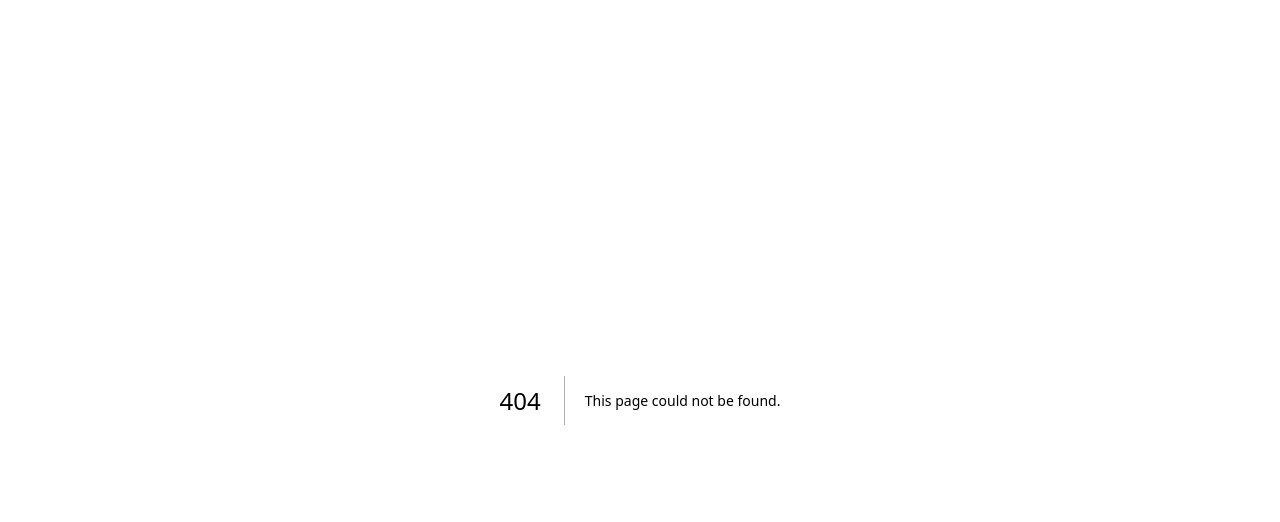
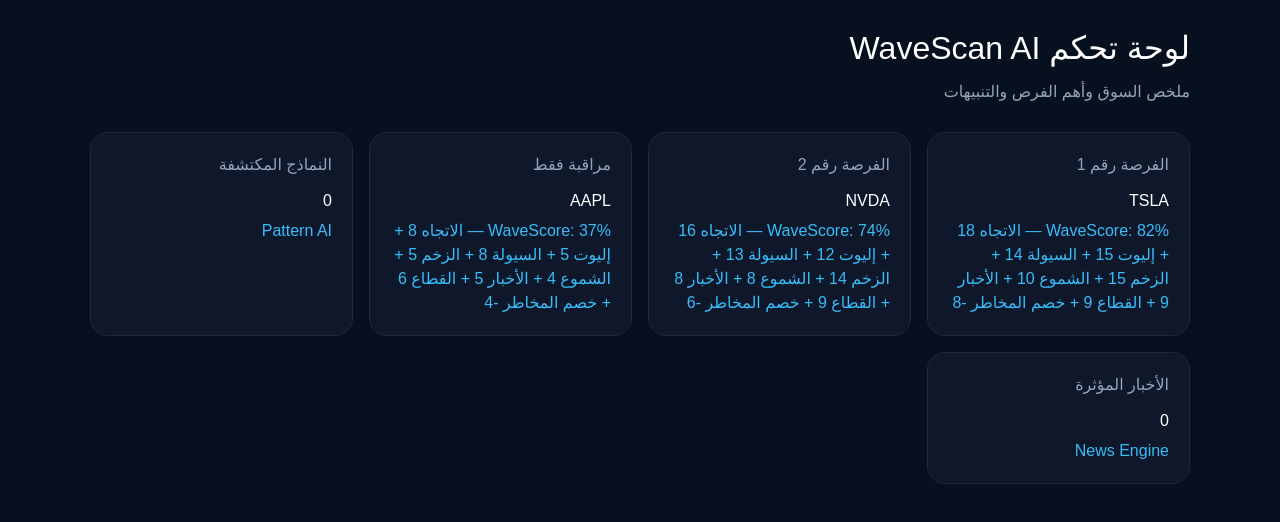
Before and after one commit to wavescan-ai/wavescan-ai, a Next.js app: page /dashboard in a window 1280 px wide. Before the commit this address had no page. Shown: the top 522 px of the page. Built offline with nearby package versions, Linux system fonts and the light colour scheme.

Commit message:
Upgrade WaveScore to eight factors

```diff
--- /dev/null
+++ b/src/app/dashboard/page.tsx
@@ -0,0 +1,81 @@
+import { rankOpportunities } from "@/lib/opportunity-engine";
+import { mockMarketData } from "@/lib/mock-market-data";
+
+export default function Dashboard() {
+  const opportunities = rankOpportunities(mockMarketData);
+
+  return (
+    <main
+      dir="rtl"
+      style={{
+        minHeight: "100vh",
+        background: "#07101f",
+        color: "white",
+        padding: "24px",
+        fontFamily: "Arial, sans-serif",
+      }}
+    >
+      <div style={{ maxWidth: "1100px", margin: "0 auto" }}>
+        <h1 style={{ fontSize: "32px", marginBottom: "8px" }}>
+          لوحة تحكم WaveScan AI
+        </h1>
+
+        <p style={{ color: "#94a3b8", marginBottom: "28px" }}>
+          ملخص السوق وأهم الفرص والتنبيهات
+        </p>
+
+        <div
+          style={{
+            display: "grid",
+            gridTemplateColumns: "repeat(auto-fit, minmax(220px, 1fr))",
+            gap: "16px",
+          }}
+        >
+        {opportunities.slice(0, 3).map((item, index) => (
+          <section
+            key={item.symbol}
+            style={{
+              background: "#0f172a",
+              border: "1px solid #1e293b",
+              borderRadius: "18px",
+              padding: "20px",
+            }}
+          >
+            <div style={{ color: "#94a3b8" }}>{item.score >= 50 ? `الفرصة رقم ${index + 1}` : "مراقبة فقط"}</div>
+            <h2 style={{ margin: "12px 0 6px" }}>{item.symbol}</h2>
+            <div style={{ color: "#38bdf8" }}>
+              WaveScore: {item.score}% — {item.reasons.join(" + ")}
+            </div>
+          </section>
+        ))}
+
+          <section
+            style={{
+              background: "#0f172a",
+              border: "1px solid #1e293b",
+              borderRadius: "18px",
+              padding: "20px",
+            }}
+          >
+            <div style={{ color: "#94a3b8" }}>النماذج المكتشفة</div>
+            <h2 style={{ margin: "12px 0 6px" }}>0</h2>
+            <div style={{ color: "#38bdf8" }}>Pattern AI</div>
+          </section>
+
+          <section
+            style={{
+              background: "#0f172a",
+              border: "1px solid #1e293b",
+              borderRadius: "18px",
+              padding: "20px",
+            }}
+          >
+            <div style={{ color: "#94a3b8" }}>الأخبار المؤثرة</div>
+            <h2 style={{ margin: "12px 0 6px" }}>0</h2>
+            <div style={{ color: "#38bdf8" }}>News Engine</div>
+          </section>
+        </div>
+      </div>
+    </main>
+  );
+}
--- /dev/null
+++ b/src/lib/mock-market-data.ts
@@ -0,0 +1,61 @@
+import type { OpportunityInput } from "./opportunity-engine";
+
+export const mockMarketData: OpportunityInput[] = [
+  {
+    symbol: "TSLA",
+  trendScore: 18,
+  elliottScore: 15,
+  liquidityScore: 14,
+  momentumScore: 15,
+  candleScore: 10,
+  newsScore: 9,
+  sectorScore: 9,
+  riskScore: 8,
+
+    priceAboveEma10: true,
+    priceAboveMa20: true,
+    priceAboveMa50: true,
+    macdBullish: true,
+    rsi: 61,
+    volumeRatio: 1.8,
+    breakout: true,
+  },
+  {
+    symbol: "NVDA",
+  trendScore: 16,
+  elliottScore: 12,
+  liquidityScore: 13,
+  momentumScore: 14,
+  candleScore: 8,
+  newsScore: 8,
+  sectorScore: 9,
+  riskScore: 6,
+
+    priceAboveEma10: true,
+    priceAboveMa20: true,
+    priceAboveMa50: false,
+    macdBullish: true,
+    rsi: 58,
+    volumeRatio: 1.6,
+    breakout: false,
+  },
+  {
+    symbol: "AAPL",
+  trendScore: 8,
+  elliottScore: 5,
+  liquidityScore: 8,
+  momentumScore: 5,
+  candleScore: 4,
+  newsScore: 5,
+  sectorScore: 6,
+  riskScore: 4,
+
+    priceAboveEma10: true,
+    priceAboveMa20: false,
+    priceAboveMa50: false,
+    macdBullish: false,
+    rsi: 47,
+    volumeRatio: 1.1,
+    breakout: false,
+  },
+];
--- /dev/null
+++ b/src/lib/opportunity-engine.ts
@@ -0,0 +1,53 @@
+export type OpportunityInput = {
+  symbol: string;
+  priceAboveEma10: boolean;
+  priceAboveMa20: boolean;
+  priceAboveMa50: boolean;
+  macdBullish: boolean;
+  rsi: number;
+  volumeRatio: number;
+  breakout: boolean;
+  trendScore: number;
+  elliottScore: number;
+  liquidityScore: number;
+  momentumScore: number;
+  candleScore: number;
+  newsScore: number;
+  sectorScore: number;
+  riskScore: number;
+};
+
+export function calculateOpportunityScore(input: OpportunityInput) {
+  const reasons: string[] = [];
+
+  const score =
+    input.trendScore +
+    input.elliottScore +
+    input.liquidityScore +
+    input.momentumScore +
+    input.candleScore +
+    input.newsScore +
+    input.sectorScore -
+    input.riskScore;
+
+  reasons.push(`الاتجاه ${input.trendScore}`);
+  reasons.push(`إليوت ${input.elliottScore}`);
+  reasons.push(`السيولة ${input.liquidityScore}`);
+  reasons.push(`الزخم ${input.momentumScore}`);
+  reasons.push(`الشموع ${input.candleScore}`);
+  reasons.push(`الأخبار ${input.newsScore}`);
+  reasons.push(`القطاع ${input.sectorScore}`);
+  reasons.push(`خصم المخاطر -${input.riskScore}`);
+
+  return {
+    symbol: input.symbol,
+    score: Math.min(score, 100),
+    reasons,
+  };
+}
+
+export function rankOpportunities(inputs: OpportunityInput[]) {
+  return inputs
+    .map(calculateOpportunityScore)
+    .sort((a, b) => b.score - a.score);
+}
```
